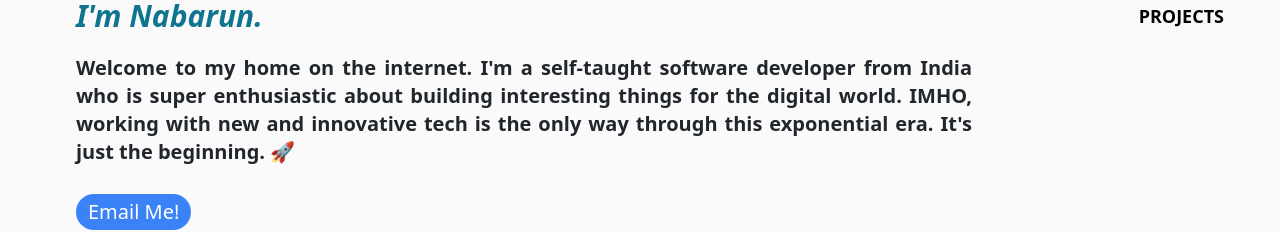
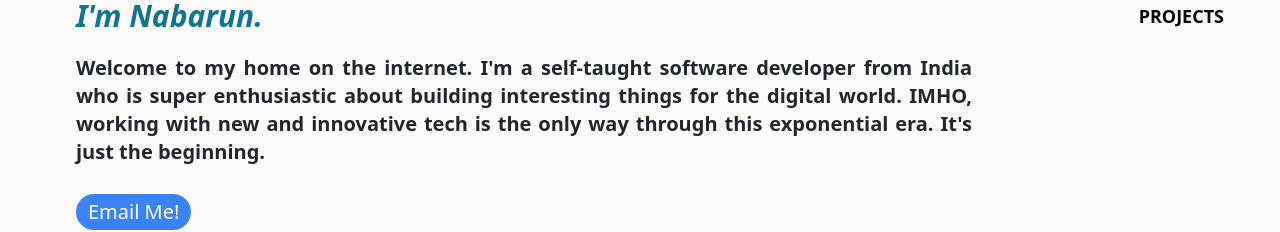
Before and after one commit to nabarvn/devfolio, a Next.js app: page / in a window 1280 px wide. Shown: the part 383-615 px from the top of the page. Built offline with nearby package versions, Linux system fonts and the light colour scheme.

Commit message:
Content modification

```diff
--- a/pages/index.jsx
+++ b/pages/index.jsx
@@ -50,7 +50,7 @@ const Home = () => {
                   software developer from India who is super enthusiastic about
                   building interesting things for the digital world. IMHO,
                   working with new and innovative tech is the only way through
-                  this exponential era. It&apos;s just the beginning. 🚀
+                  this exponential era. It&apos;s just the beginning.
                 </p>
                 <Link href='/email'>
                   <button className='transition duration-300 transform bg-blue-500 dark:bg-night-blue hover:bg-blue-900 dark:hover:bg-indigo-700 inline-block text-base md:text-xl lg:text-lg xl:text-xl font-medium rounded-full text-white dark:text-night-white px-3 py-1 mt-2 cursor-pointer'>
```
